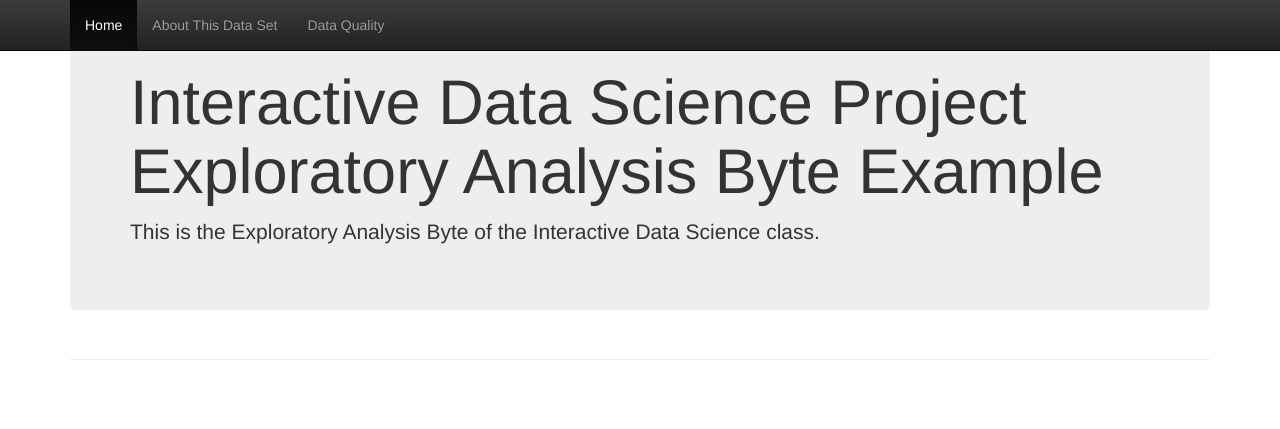
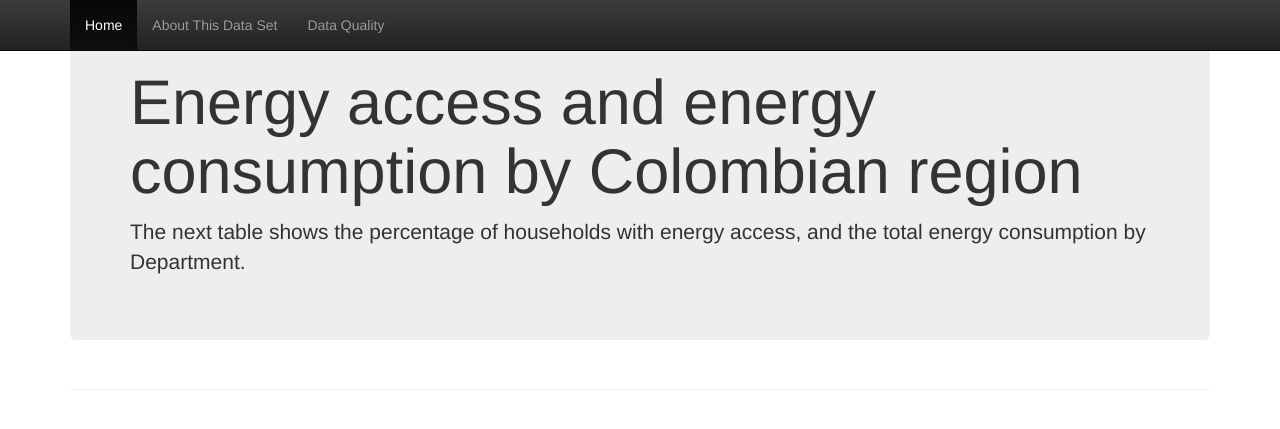
Before and after one commit to losorioc/liendre-IDS-byte2, a Python web app: template templates/index.html in a window 1280 px wide. Shown: the top 429 px of the page. Run offline with Jinja, Linux system fonts and the light colour scheme; the template is opened without the code that fills it, so the values that code supplies are empty; some libraries are stand-ins or nearby versions.

Commit message:
Update index.html

```diff
--- a/templates/index.html
+++ b/templates/index.html
@@ -45,8 +45,8 @@
 
       <!-- Main jumbotron for a primary marketing message or call to action -->
       <div class="jumbotron">
-	<h1>Interactive Data Science Project Exploratory Analysis Byte Example</h1>
-        <p>This is the Exploratory Analysis Byte of the Interactive Data Science class.</p>
+	<h1>Energy access and energy consumption by Colombian region</h1>
+        <p>The next table shows the percentage of households with energy access, and the total energy consumption by Department.</p>
       </div>
 
       <div class="page-header">
```
